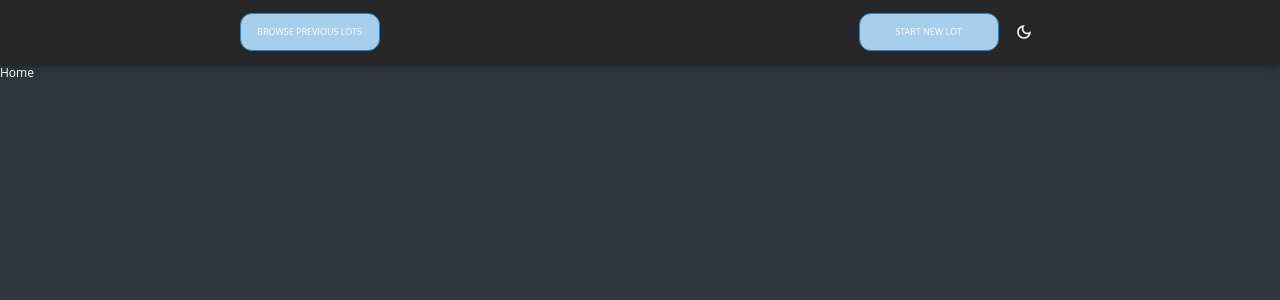
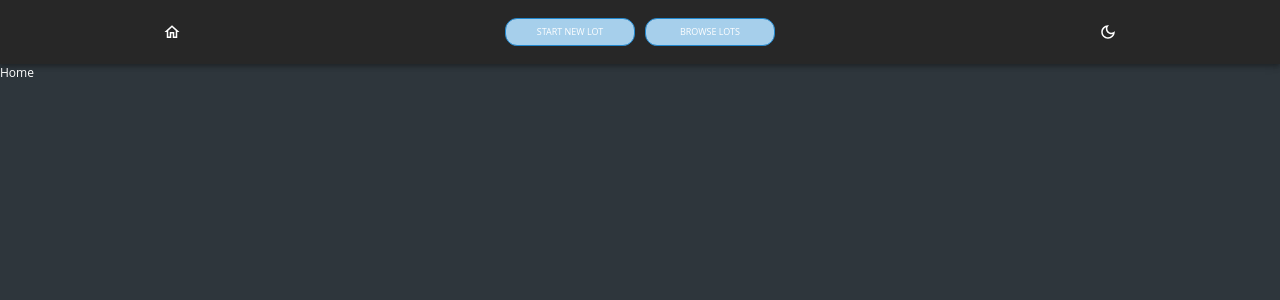
Before and after one commit to KadeHennacy/Big-Blue-Product-Tool, a React (Vite) app: page / in a window 1280 px wide. Shown: the top 300 px of the page. Built offline with nearby package versions, Linux system fonts and the light colour scheme.

Commit message:
Navigation works but sometimes theme colors don't load

```diff
--- a/src/app/Store.tsx
+++ b/src/app/Store.tsx
@@ -1,7 +1,7 @@
 import { combineReducers, configureStore } from "@reduxjs/toolkit";
 import { persistStore, persistReducer, Persistor } from "redux-persist";
 import storage from "redux-persist/lib/storage";
-import counterReducer from "../features/counter/counterSlice";
+import counterReducer from "../features/browse/browse";
 import { Provider } from "react-redux";
 import { PersistGate } from "redux-persist/integration/react";
 import { PropsWithChildren } from "react";
--- a/src/common/components/Topbar.tsx
+++ b/src/common/components/Topbar.tsx
@@ -3,18 +3,84 @@ import { AppBar, Toolbar, Button, IconButton } from "@mui/material";
 import { ColorModeContext } from "../../../theme";
 import DarkModeOutlinedIcon from "@mui/icons-material/DarkModeOutlined";
 import LightModeOutlinedIcon from "@mui/icons-material/LightModeOutlined";
+import HomeOutlinedIcon from "@mui/icons-material/HomeOutlined";
 import { useTheme } from "@mui/material/styles";
+import { useNavigate } from "react-router-dom";
+import ArrowBackIosIcon from "@mui/icons-material/ArrowBackIos";
 
 const Topbar = () => {
   const theme = useTheme();
   const colorMode = useContext(ColorModeContext);
+  const navigate = useNavigate();
   const buttonStyle = {
     fontSize: "0.75rem",
-    width: "140px",
+    width: "130px",
     border: `1px solid ${theme.palette.primary.main}`,
     borderRadius: "12px",
-    padding: "10px",
+    padding: "5px",
+    marginX: "5px",
     backgroundColor: theme.palette.primary.light,
+  };
+
+  const renderButtons = () => {
+    switch (location.pathname) {
+      case "/":
+        return (
+          <>
+            <Button
+              color="inherit"
+              sx={buttonStyle}
+              onClick={() => navigate("/product")}
+            >
+              Start New Lot
+            </Button>
+            <Button
+              color="inherit"
+              sx={buttonStyle}
+              onClick={() => navigate("/browse")}
+            >
+              Browse Lots
+            </Button>
+          </>
+        );
+      case "/product":
+        return (
+          <Button
+            color="inherit"
+            sx={buttonStyle}
+            onClick={() => navigate("/lot")}
+          >
+            <ArrowBackIosIcon /> Lot Overview
+          </Button>
+        );
+      case "/lot":
+        return (
+          <>
+            <Button
+              color="inherit"
+              sx={buttonStyle}
+              onClick={() => navigate("/browse")}
+            >
+              <ArrowBackIosIcon /> Browse Lots
+            </Button>
+            <Button color="inherit" sx={buttonStyle}>
+              Submit
+            </Button>
+          </>
+        );
+      case "/browse":
+        return (
+          <Button
+            color="inherit"
+            sx={buttonStyle}
+            onClick={() => navigate("/product")}
+          >
+            New Lot
+          </Button>
+        );
+      default:
+        return null;
+    }
   };
 
   return (
@@ -22,15 +88,11 @@ const Topbar = () => {
       <Toolbar
         style={{ justifyContent: "space-around", padding: "0", fontSize: 12 }}
       >
+        <IconButton onClick={() => navigate("/")}>
+          <HomeOutlinedIcon />
+        </IconButton>
+        <div>{renderButtons()}</div>
         <div>
-          <Button color="inherit" sx={buttonStyle}>
-            Browse Previous Lots
-          </Button>
-        </div>
-        <div>
-          <Button color="inherit" sx={{ ...buttonStyle, marginRight: 1 }}>
-            Start New Lot
-          </Button>
           <IconButton onClick={colorMode.toggleColorMode}>
             {theme.palette.mode === "dark" ? (
               <DarkModeOutlinedIcon />
--- /dev/null
+++ b/src/features/browse/browse.tsx
@@ -0,0 +1,13 @@
+import { createSlice } from "@reduxjs/toolkit";
+
+const counterSlice = createSlice({
+  name: "counter",
+  initialState: 0,
+  reducers: {
+    increment: (state) => state + 1,
+    decrement: (state) => state - 1,
+  },
+});
+export const { increment, decrement } = counterSlice.actions;
+
+export default counterSlice.reducer;
--- a/src/features/counter/counterSlice.tsx
+++ /dev/null
@@ -1,35 +0,0 @@
-import { createSlice } from "@reduxjs/toolkit";
-import type { PayloadAction } from "@reduxjs/toolkit";
-
-export interface CounterState {
-  value: number;
-}
-
-const initialState: CounterState = {
-  value: 0,
-};
-
-export const counterSlice = createSlice({
-  name: "counter",
-  initialState,
-  reducers: {
-    increment: (state) => {
-      // Redux Toolkit allows us to write "mutating" logic in reducers. It
-      // doesn't actually mutate the state because it uses the Immer library,
-      // which detects changes to a "draft state" and produces a brand new
-      // immutable state based off those changes
-      state.value += 1;
-    },
-    decrement: (state) => {
-      state.value -= 1;
-    },
-    incrementByAmount: (state, action: PayloadAction<number>) => {
-      state.value += action.payload;
-    },
-  },
-});
-
-// Action creators are generated for each case reducer function
-export const { increment, decrement, incrementByAmount } = counterSlice.actions;
-
-export default counterSlice.reducer;
```
Also changed, not shown: src/features/browse/index.tsx (added, +10 -0 lines), src/features/lot/index.tsx (added), src/features/lot/lot.tsx (added), src/features/product/index.tsx (added), src/features/product/product.tsx (added).
